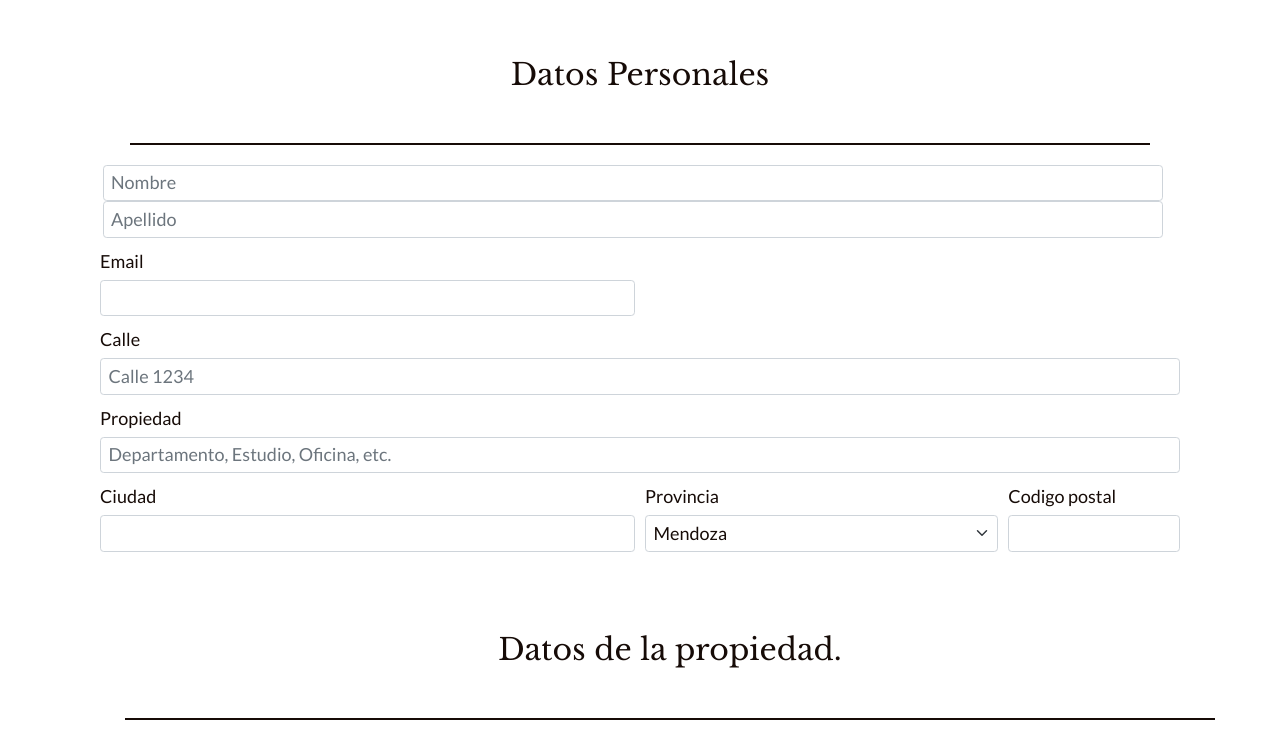
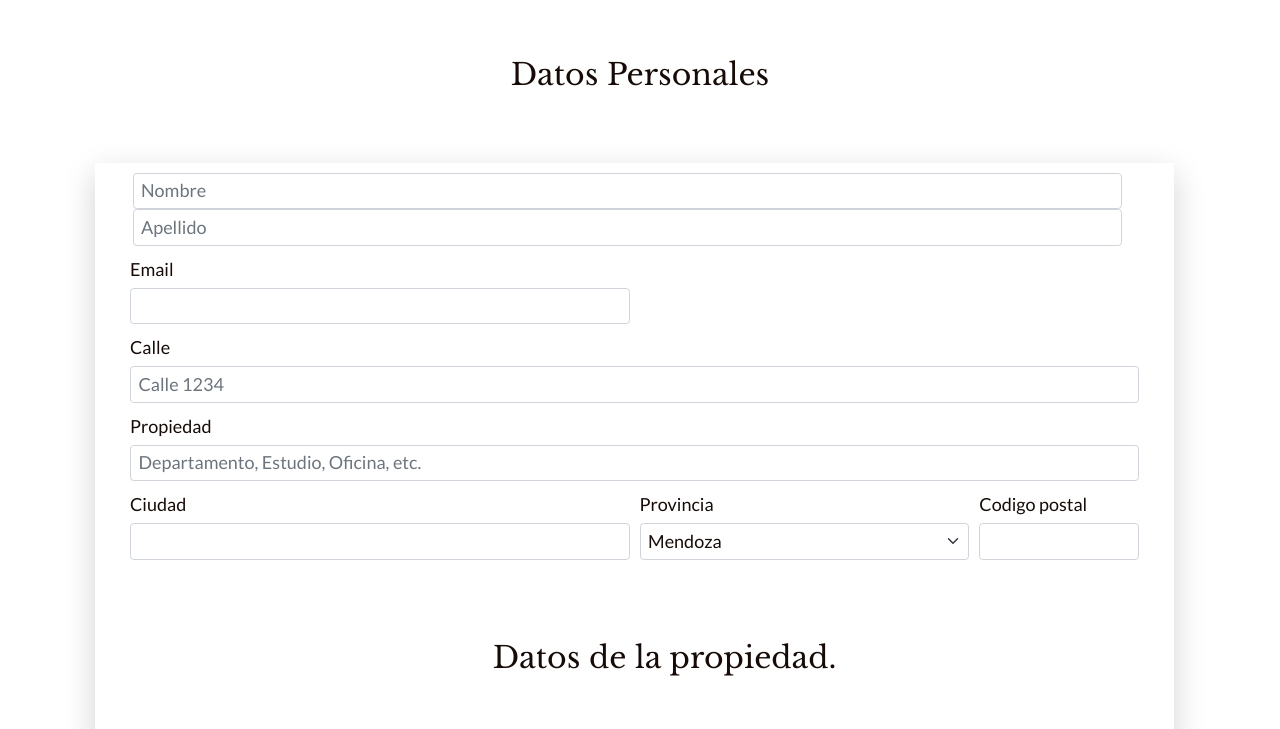
Before and after one commit to JoaRodriguez21/Inmobiliaria-Rodriguez, a website: page pages/servicios.html in a window 1280 px wide. Shown: the part 2223-2952 px from the top of the page. Drawn offline with nearby package versions, Linux system fonts and the light colour scheme.

Commit message:
corrección de errores

```diff
--- a/pages/servicios.html
+++ b/pages/servicios.html
@@ -150,16 +150,15 @@
 
                 <div class="sectionCotizarData">
                     <h2 class="tituloData">Datos Personales</h2>
-                    <form class="row g-3">
+                    <div class="formdiv">
+                    <form class="row g-3 formData shadow-lg">
                         <div class="row">
                           <div class="col">
                             <input type="text" class="col-xs-12 form-control textData breackTextData" placeholder="Nombre" aria-label="First name">
-
-
                             <input type="text" class="col-xs-12 form-control textData" placeholder="Apellido" aria-label="Last name">
                           </div>
                         </div>
-                      <div class="col-xs-10 col-md-6">
+                      <div class="col-xs-4 col-md-6">
                         <label for="inputEmail4" class="form-label textData breackTextData">Email</label>
                         <input type="email" class="form-control textData breackTextData" id="inputEmail4">
                       </div>
@@ -262,8 +261,6 @@
                       <input type="text" class="form-control textData breackTextData" aria-label="Amount (to the nearest dollar)">
                       <span class="input-group-text textData">.00</span>
                     </div>
-
-
                       <div class="col-12">
                         <div class="form-check">
                           <input class="form-check-input textData breackTextData" type="checkbox" id="gridCheck">
@@ -276,11 +273,14 @@
                         <button type="submit" class="btn btn-primary textData breackTextData">Enviar</button>
                       </div>
                     </form>
+                    </div>
                 </div>
+
                 <div id="asesoria" class="sectionAsesoria">
                     <h2 class="col-lg-5 titulosSections">Asesoría</h2>
                     <h3 class="col-lg-5 textSections">Carga los datos de tu propiedad y te enviaremos la evalucación técnica con una oferta a tu correo electronico.</h3>
                 </div>
+
                 <div id="seguros" class="sectionSeguros">
                     <h2 class="col-lg-5 titulosSections">Cotizar</h2>
                     <h3 class="col-lg-5 textSections">Carga los datos de tu propiedad y te enviaremos la evalucación técnica con una oferta a tu correo electronico.</h3>
--- a/scss/_servicios.scss
+++ b/scss/_servicios.scss
@@ -138,7 +138,7 @@
 	height: 100%;
 	padding: 100px;
 	background-color: $color-white;
-	@include flex(column,center,center,wrap);
+	@include flex(column,center,none,wrap);
 }
 
 .tituloData{
@@ -146,9 +146,7 @@
 	font-size: $text-subtitle;
 	font-family: $font-title;
 	color: $color-title;
-	border-bottom-style: solid;
-	border-bottom-width: 2px;
-	padding: 50px 100px;
+	padding: 50px;
 	margin: 30px
 }
 
@@ -156,6 +154,15 @@
 	font-family: $font-principal;
 	font-size: $text-mid;
 	color: $color-title;
+}
+
+.formData{
+	padding: 10px 30px;
+
+}
+
+.formdiv{
+	width: 99%;
 }
 
 //Sectión Asesoria
```
Also changed, not shown: css/main.css, 1 other file.
